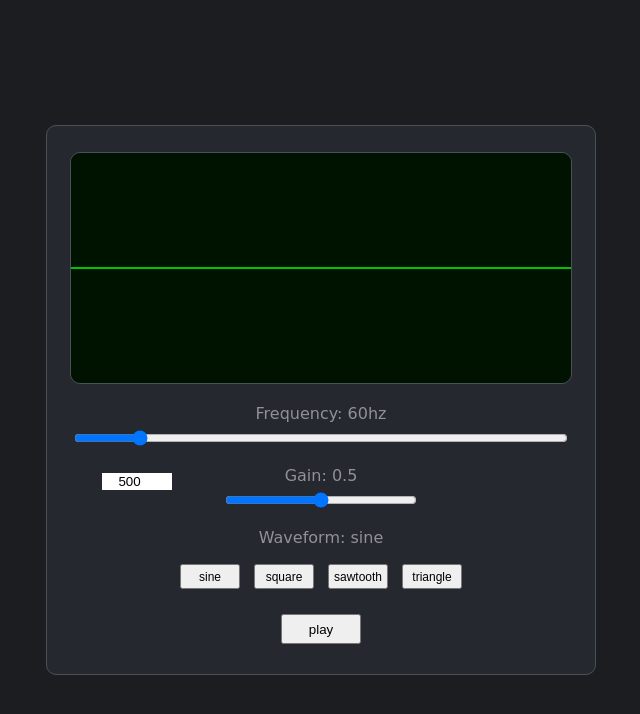
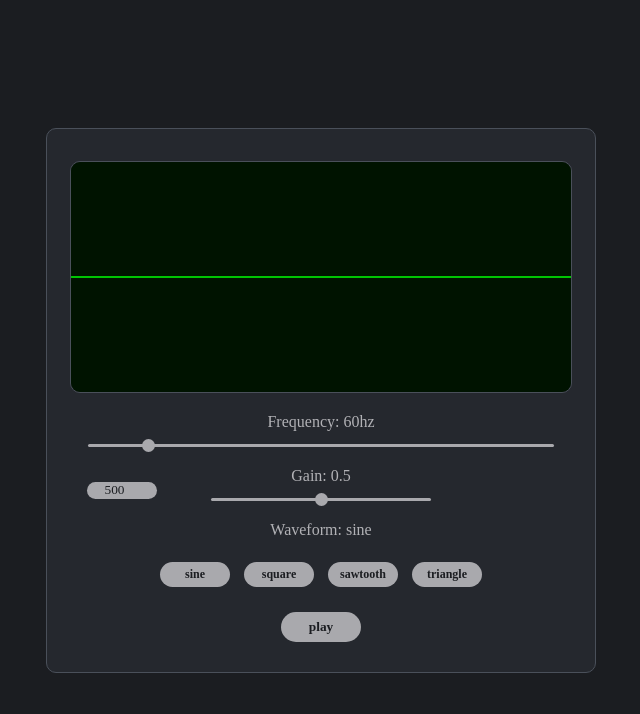
Before and after one commit to evi1Husky/ToneGenerator, a plain HTML site: page index.html in a window 1280 px wide. Shown: the whole page, without its empty margins (319-959 px from the left). Drawn offline with Linux system fonts and the light colour scheme.

Commit message:
style buttons and sliders

```diff
--- a/style.css
+++ b/style.css
@@ -4,7 +4,7 @@
 
 html {
   font-size: 62.5%;
-  font-family: 'Dejavu Sans', sans-serif;
+  font-family: 'Andale Mono';
 }
 
 body {
@@ -33,9 +33,9 @@ canvas {
 }
 
 main {
-  color: #919198;
+  color: #b2b2b6;
   width: 55rem;
-  height: 55rem;
+  height: 54.5rem;
   border: 0.5px solid #4a505a;
   border-radius: 1rem;
   background: #25282e;
@@ -46,6 +46,9 @@ main {
 }
 
 button {
+  color: #1b1d21;
+  font-family: 'Andale Mono';
+  font-weight: 800;
   width: 8rem;
   height: 3rem;
   margin: 2rem;
@@ -54,12 +57,42 @@ button {
 }
 
 input {
-  width: 90%;
+  color: #1b1d21;
+  font-family: 'Andale Mono';
+  appearance: none;
+  background: #a9a9ad;
+  height: 0.3rem;
+  border-radius: 1rem;
+  border: none;
+  outline: none;
+  width: 85%;
+}
+
+input[type="range"]::-webkit-slider-thumb {
+  -webkit-appearance: none;
+  -moz-appearance: none;
+  -webkit-border-radius: 1rem;
+  height: 1.3rem;
+  width: 1.3rem;
+  border-radius: 1rem;
+  background: #a9a9ad;
+  border: none;
+}
+
+input[type="range"]::-moz-range-thumb {
+  -webkit-appearance: none;
+  -moz-appearance: none;
+  -moz-border-radius: 1rem;
+  height: 1.3rem;
+  width: 1.3rem;
+  border-radius: 1rem;
+  background: #a9a9ad;
+  border: none;
 }
 
 output {
   margin-top: 2rem;
-  margin-bottom: 0.7rem;
+  margin-bottom: 1.3rem;
 }
 
 .stop-button {
@@ -67,7 +100,7 @@ output {
 }
 
 .gain-range{
-  width: 35%;
+  width: 40%;
 }
 
 .max-frequency-range {
@@ -78,13 +111,9 @@ output {
   outline: none;
   border: none;
   align-self: flex-start;
-  margin-left: 5.5rem;
+  margin-left: 4rem;
   position: absolute;
-  margin-bottom:18.4rem;
-}
-
-.currrent-gain {
-  margin-top: 0;
+  margin-bottom:17.3rem;
 }
 
 .wave-form-buttons {
@@ -96,7 +125,13 @@ output {
   margin-top: 1rem;
   margin-left: 0.7rem;
   margin-right: 0.7rem;
-  width: 6rem;
+  width: 7rem;
   height: 2.5rem;
   font-size: 1.2rem;
 }
+
+button {
+  background-color: #a9a9ad;
+  border: none;
+  border-radius: 2rem;
+}
```
